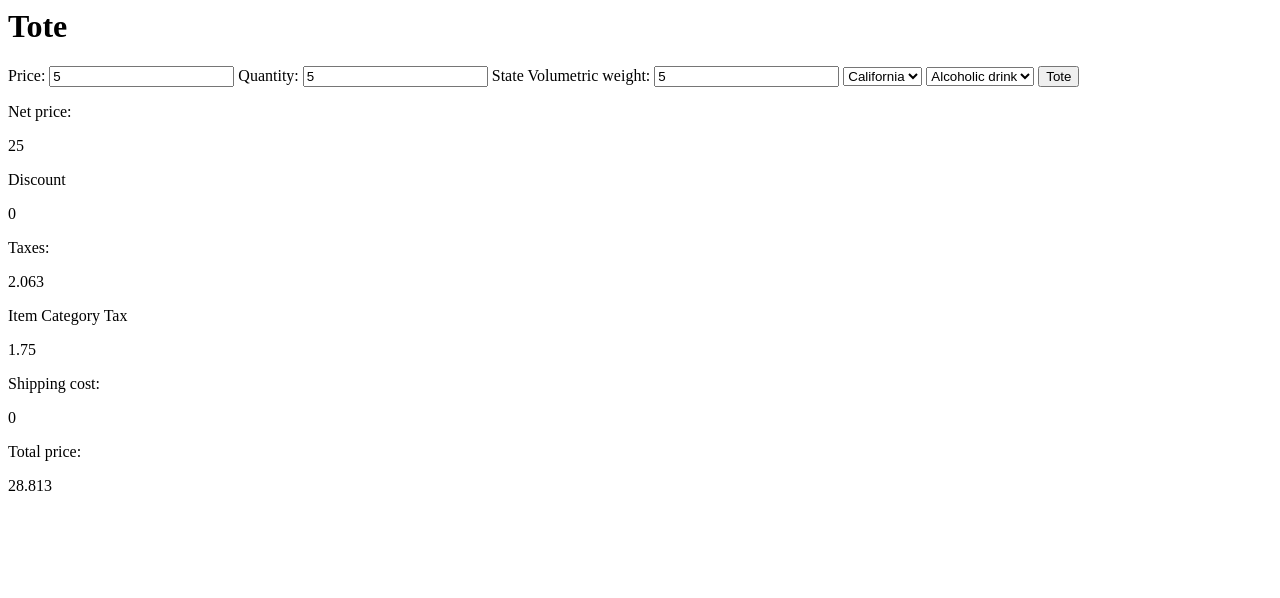
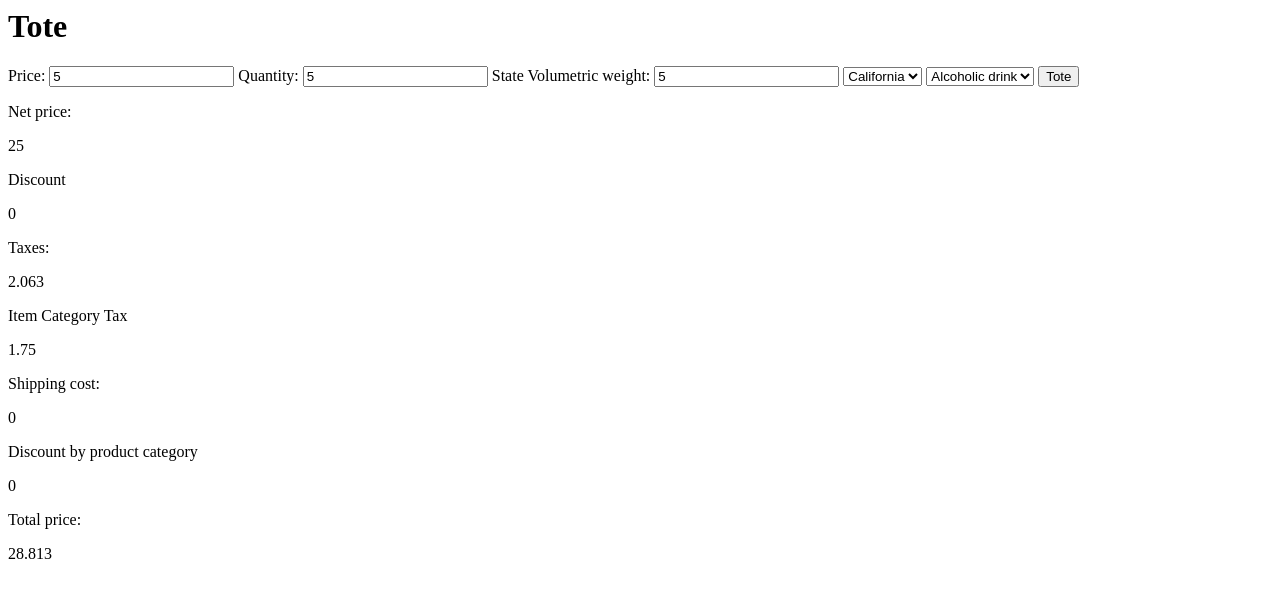
Before and after one commit to BetoHerbas/TotalizadorVentas, a website built with Parcel: page index.html in a window 1280 px wide. Both pictures are taken after typing "5", "5", "5" into the empty fields and a click on the input "Tote". Built offline with nearby package versions, Linux system fonts and the light colour scheme.

Commit message:
show discount of 0% of the net price for de purchase of alcoholic drinks

```diff
--- a/index.html
+++ b/index.html
@@ -38,6 +38,8 @@
   <div id="itemCategoryTax-div"></div>
   <label for="shippingCost">Shipping cost:</label>
   <div id="shippingCost-div"></div>
+  <label for="discountByProductCategory">Discount by product category</label>
+  <div id="discountByProductCategory-div"></div>
 
   <label for="totalPrice">Total price:</label>
   <div id="totalPrice-div"></div>
--- a/src/presenter.js
+++ b/src/presenter.js
@@ -1,4 +1,4 @@
-import { calculateNetPrice, calculateTaxes, calculateTote, calculateDiscount, taxByProductCategory, calculateShippingCost } from "./totalizador.js";
+import { calculateNetPrice, calculateTaxes, calculateTote, calculateDiscount, taxByProductCategory, calculateShippingCost, discountByProductCategory } from "./totalizador.js";
 
 const price_input = document.querySelector("#price");
 const quantity_input = document.querySelector("#quantity");
@@ -12,6 +12,8 @@ const itemCategoryInput = document.querySelector("#itemCategory")
 const divTaxByProductCategory = document.querySelector("#itemCategoryTax-div")
 const volumetricWeightInput = document.querySelector("#weight");
 const divShippingCost = document.querySelector("#shippingCost-div");
+const discountByProductCategoryDiv = document.querySelector("#discountByProductCategory-div");
+
 
 form.addEventListener("submit", (event) => {
   event.preventDefault();
@@ -28,6 +30,7 @@ form.addEventListener("submit", (event) => {
   divDiscount.innerHTML = "<p>" + calculateDiscount(calculateNetPrice(price, quantity)) + "</p>";
   divTaxByProductCategory.innerHTML = "<p>" + taxByProductCategory(calculateNetPrice(price, quantity), category) + "</p>";
   divShippingCost.innerHTML = "<p>" + calculateShippingCost(weight) + "</p>";
+  discountByProductCategoryDiv.innerHTML = "<p>" + discountByProductCategory(calculateNetPrice(price, quantity), category) + "</p>";
 
   divTotalPrice.innerHTML = "<p>" + calculateTote(price, quantity, state, category, weight) + "</p>";
 });
--- a/src/totalizador.js
+++ b/src/totalizador.js
@@ -74,6 +74,12 @@ function calculateShippingCost(weight) {
   return 0;
 }
 
+function discountByProductCategory(netPrice, category) {
+  if(category === "alcoholic") {
+    return 0;
+  }
+}
+
 function calculateTote(price, quantity, state, category, weight) {
   let netPrice = calculateNetPrice(price, quantity);
   let discount = calculateDiscount(netPrice);
@@ -85,4 +91,4 @@ function calculateTote(price, quantity, state, category, weight) {
   return +(totalPrice).toFixed(3);
 }
 
-export { calculateNetPrice, calculateTaxes, calculateTote, calculateDiscount, taxByProductCategory, calculateShippingCost };
+export { calculateNetPrice, calculateTaxes, calculateTote, calculateDiscount, taxByProductCategory, calculateShippingCost, discountByProductCategory };
```
Also changed, not shown: src/totalizador.test.js (+7 -1 lines).
